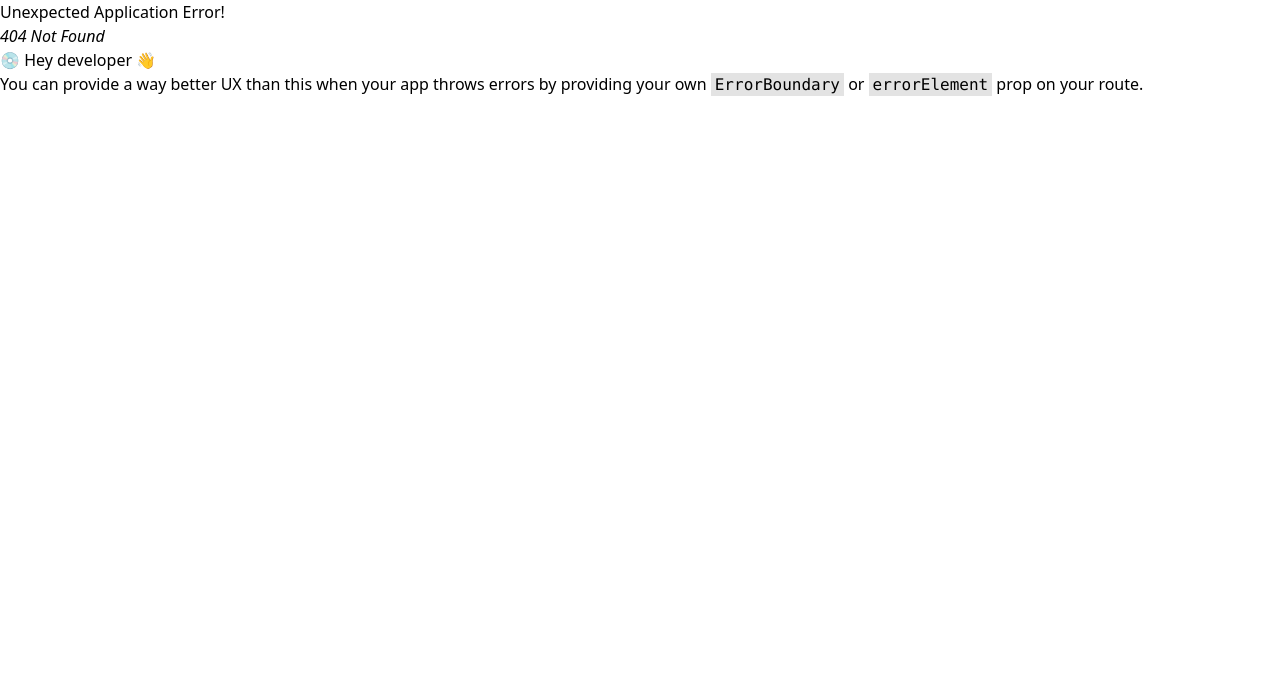
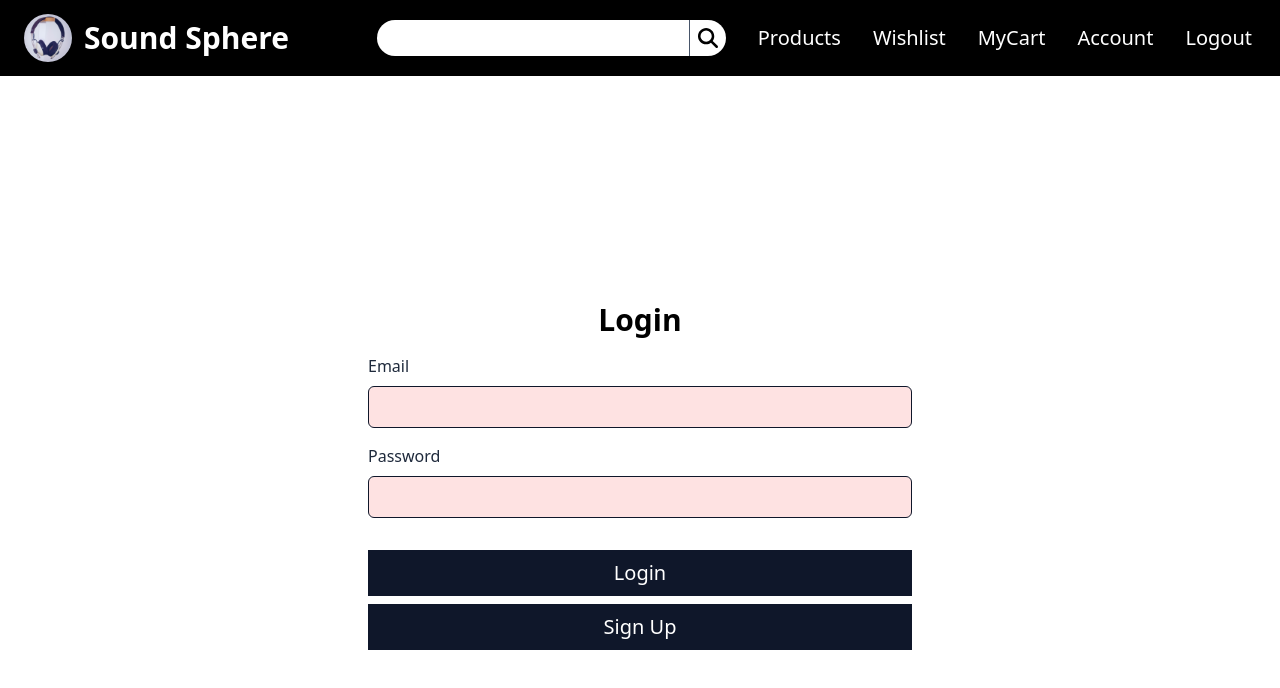
Before and after one commit to Aayush259/E-Commerce, a React (Vite) app: page /login in a window 1280 px wide. Before the commit this address had no page. Shown: the top 688 px of the page. Built offline with nearby package versions, Linux system fonts and the light colour scheme.

Commit message:
Added dummy login page

```diff
--- a/src/components/account/Address.jsx
+++ b/src/components/account/Address.jsx
@@ -63,16 +63,19 @@ export default function Account() {
                 <div className="flex flex-row items-center justify-center flex-wrap text-white w-full px-6 py-5 gap-[2px]">
                     <button
                         className="bg-slate-900 p-3 border border-slate-900 font-semibold flex-grow hover:bg-white hover:text-slate-900"
+                        onClick={(e) => { e.preventDefault() }}
                     >
                         Add
                     </button>
                     <button
                         className="bg-slate-900 p-3 border border-slate-900 font-semibold flex-grow hover:bg-white hover:text-slate-900"
+                        onClick={(e) => { e.preventDefault() }}
                     >
                         Random Data
                     </button>
                     <button
                         className="bg-slate-900 p-3 font-semibold flex-grow hover:bg-white hover:text-slate-900 border border-slate-900"
+                        onClick={(e) => { e.preventDefault() }}
                     >
                         Cancel
                     </button>
--- /dev/null
+++ b/src/components/login/Login.jsx
@@ -0,0 +1,40 @@
+import React from 'react';
+
+export default function Login() {
+
+    return (
+        <div className="flex min-h-[100vh] w-[100vw] max-w-[600px] m-auto flex-col items-center justify-center px-7">
+            <form className="w-full">
+                <h2 className="text-center font-semibold text-2xl md:text-3xl">
+                    Login
+                </h2>
+
+                <label htmlFor="email" className="w-full my-4 text-slate-800 flex flex-col gap-2">
+                    Email
+                    <input type="email" name="email" id="email" className="bg-red-100 p-2  w-full border border-slate-900 rounded-md" />
+                </label>
+
+                <label htmlFor="password" className="w-full my-4 text-slate-800 flex flex-col gap-2">
+                    Password
+                    <input type="password" name="password" id="password" className="bg-red-100 p-2  w-full border border-slate-900 rounded-md" />
+                </label>
+
+                <button
+                    className="w-full bg-slate-900 text-white text-lg md:text-xl py-2 border border-slate-900 hover:bg-white hover:text-slate-900 mt-4 duration-300"
+                    onClick={(e) => { e.preventDefault() }}
+
+                >
+                    Login
+                </button>
+
+                <button
+                    className="w-full bg-slate-900 text-white text-lg md:text-xl py-2 border border-slate-900 hover:bg-white hover:text-slate-900 mt-2 duration-300"
+                    onClick={(e) => { e.preventDefault() }}
+
+                >
+                    Sign Up
+                </button>
+            </form>
+        </div>
+    );
+};
--- a/src/main.jsx
+++ b/src/main.jsx
@@ -9,6 +9,7 @@ import ProductDetail from './components/products/ProductDetail.jsx';
 import Cart from './components/cart/Cart.jsx';
 import Wishlist from './components/wishlist/Wishlist.jsx';
 import Account from './components/account/Account.jsx';
+import Login from './components/login/Login.jsx';
 
 const router = createBrowserRouter(
   createRoutesFromElements(
@@ -19,6 +20,7 @@ const router = createBrowserRouter(
       <Route path='/cart' element={<Cart />} />
       <Route path='/wishlist' element={<Wishlist />} />
       <Route path='/account' element={<Account />} />
+      <Route path='/login' element={<Login />} />
     </Route>
   )
 );
```
